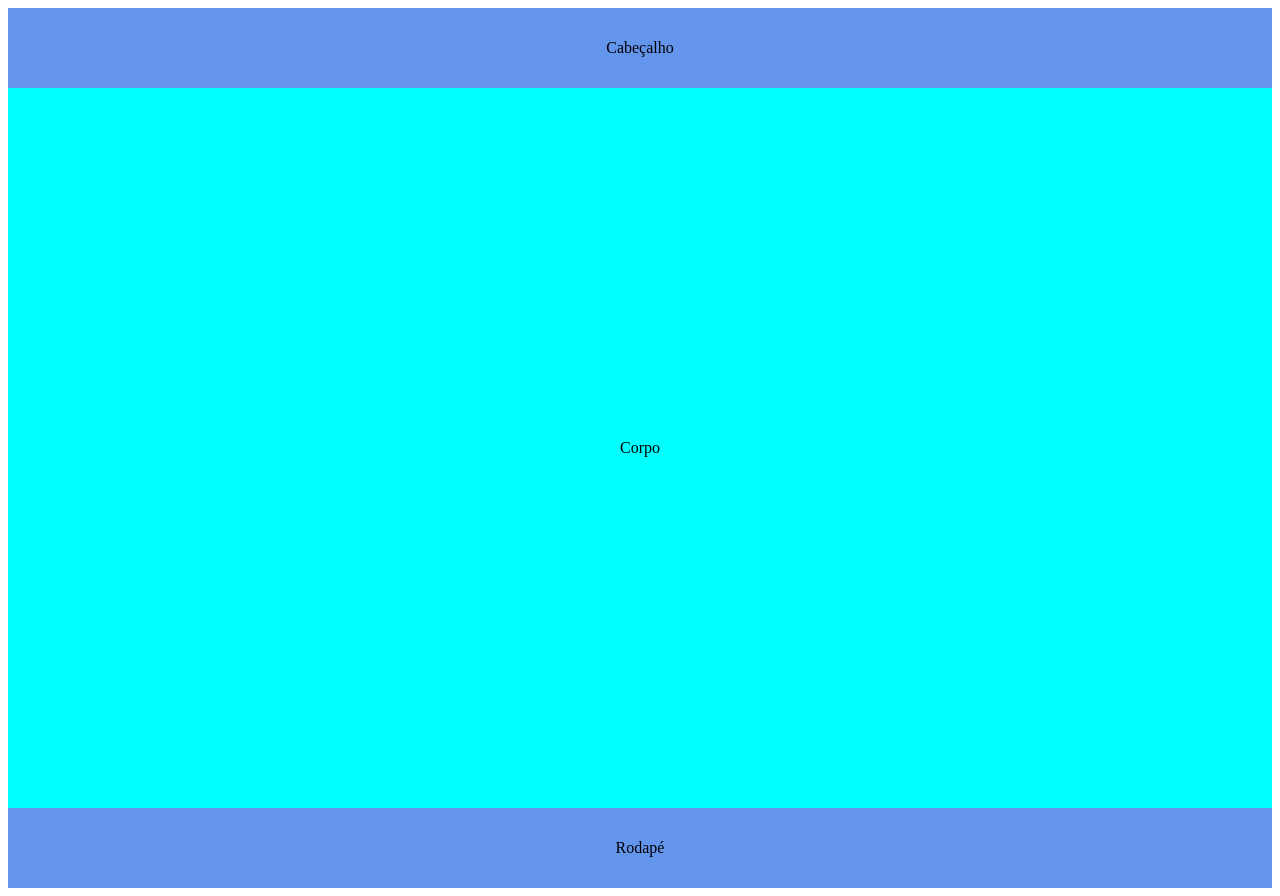
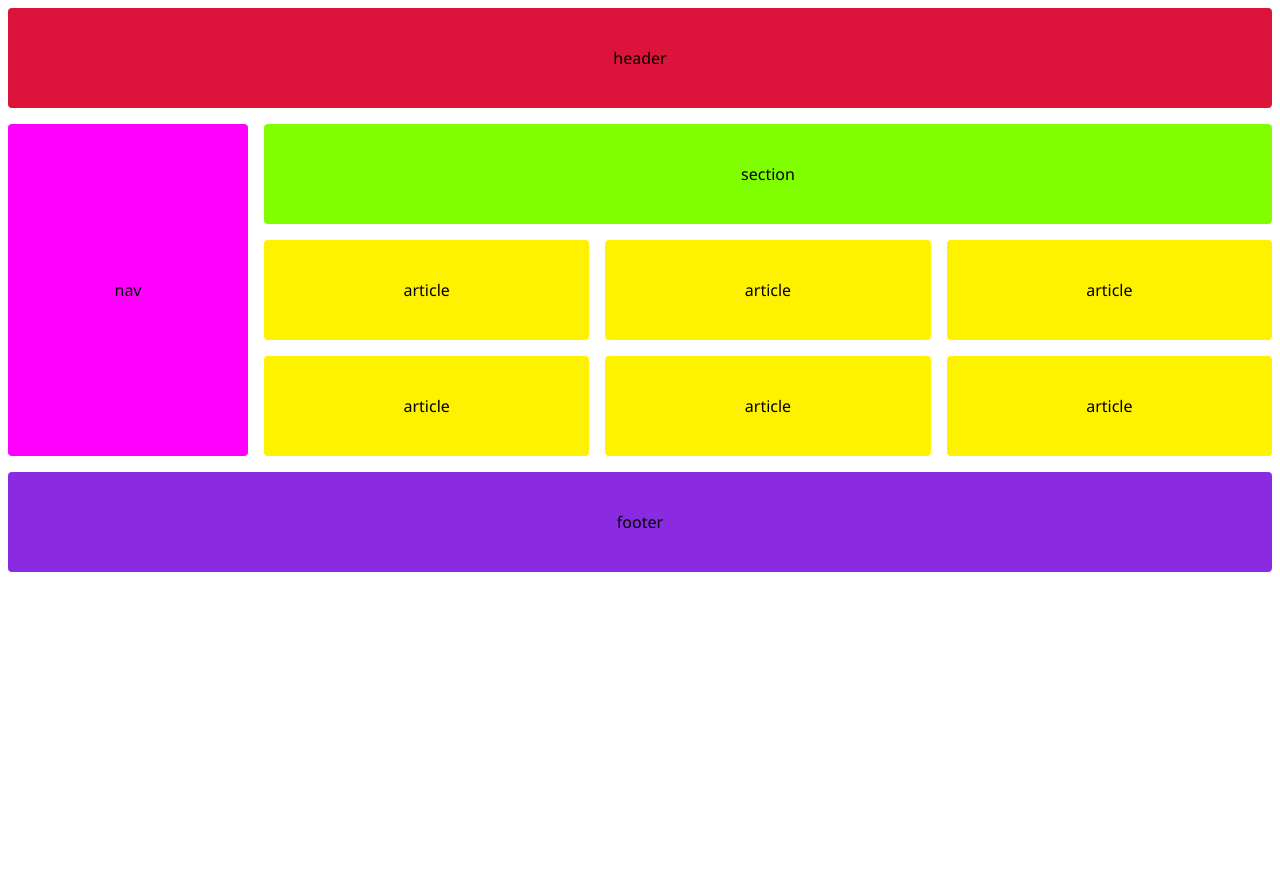
Before and after one commit to GustavoNascime/exercicios, a plain HTML site: page index.html in a window 1280 px wide. After the commit the page ends 800 px from the top, so only its background shows below. Drawn offline with Linux system fonts and the light colour scheme.

Commit message:
Organizando display grid

```diff
--- a/index.html
+++ b/index.html
@@ -3,19 +3,32 @@
 <head>
     <meta charset="UTF-8">
     <meta name="viewport" content="width=device-width, initial-scale=1.0">
-    <link rel="stylesheet" href="proj.css">
+    <link rel="stylesheet" href="style.css">
     <title>Document</title>
 </head>
 <body>
-    <header>
-        Cabeçalho
-    </header>
-    <main>
-        Corpo
-    </main>
-    <footer>
-        Rodapé
-    </footer>
-    <script src="proj.js"></script>
+    <div class="grid-wrapper">
+
+        <header>header</header>
+
+        <nav>nav</nav>
+
+        <section>section</section>
+
+        <main>
+        <article>article</article>
+        <article>article</article>
+        <article>article</article>
+        <article>article</article>
+        <article>article</article>
+        <article>article</article>
+        </main>
+
+        <footer>footer</footer>
+
+    </div>
+
+    <script src="script.js"></script>
+
 </body>
 </html>
--- a/proj.css
+++ /dev/null
@@ -1,21 +0,0 @@
-header, main, footer{
-    display: flex;
-    justify-content: center;
-    align-items: center;
-    text-align: center;
-}
-
-header{
-    background-color: cornflowerblue;
-    height: 10vh;
-}
-
-main{
-    background-color: aqua;
-    height: 90vh;
-}
-
-footer{
-    background-color: cornflowerblue;
-    height: 10vh;
-}
--- /dev/null
+++ b/style.css
@@ -0,0 +1,63 @@
+
+body{
+    font-family: 'Segoe UI', Tahoma, Geneva, Verdana, sans-serif;
+}
+footer{
+    background-color: blueviolet;
+}
+section{
+    background-color: chartreuse;
+}
+nav{
+    background-color: fuchsia;
+}
+header{
+    background-color: crimson;
+}
+article{
+    background-color: rgb(255, 242, 0)
+}
+.grid-wrapper>*{
+    min-height: 100px;
+    border-radius: 4px;
+
+    display: flex;
+    align-items: center;
+    justify-content: center;
+}
+.grid-wrapper{
+    /* row-gap: 5px; */
+    display: grid;
+    grid-template-rows: repeat(4, auto);
+    grid-template-columns: 240px 1fr;
+    gap: 1rem;
+
+}
+header{
+    grid-column: 1 / -1;
+    grid-row: 1 / 2;
+}
+nav{
+    grid-row: 2 / -2;
+}
+section{
+    grid-column: 2 / -1;
+}
+footer{
+    grid-column: 1 / -1;
+    grid-row: -2 / -1;
+}
+.grid-wrapper>main{
+    display: grid;
+    grid-auto-rows: auto;
+    grid-template-columns: repeat(3, 1fr);
+    gap: 1rem;
+}
+article{
+    min-height: 100px;
+    border-radius: 4px;
+
+    display: flex;
+    align-items: center;
+    justify-content: center;
+}
```
Also changed, not shown: proj.js (deleted), script.js (added).
